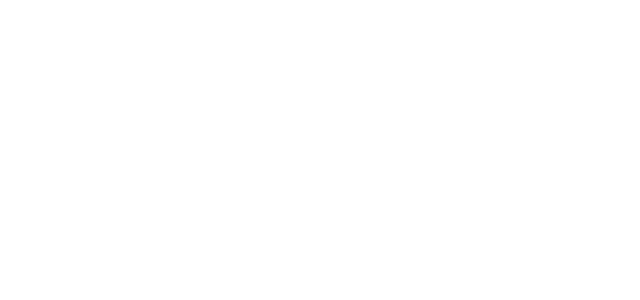
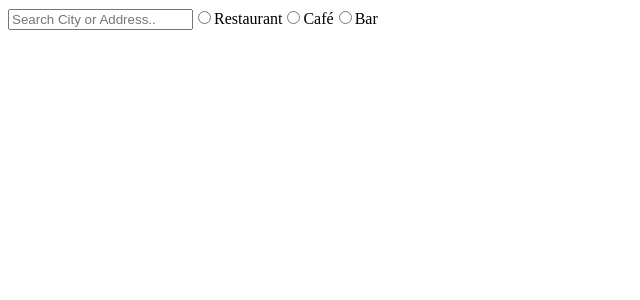
Before and after one commit to danielmoradi1/project-da395a-, a Next.js app: page / in a window 1280 px wide. Shown: the top 300 px of the page, without its empty margins (0-640 px from the left). Built offline with nearby package versions, Linux system fonts and the light colour scheme.

Commit message:
Created UI components for inputs

```diff
--- a/src/app/api/getPlaces.js
+++ b/src/app/api/getPlaces.js
@@ -2,7 +2,7 @@
 
 export default async function getPlaces() {
   //Query parameters will be broken down into filters passed in as function parameters
-  //getPlaces(type, distance) etc.
+  //getPlaces(query,radius, type, min/max price, open now, ) etc.
   const apiKey = process.env.NEXT_PUBLIC_PLACES_KEY;
   const query = "?query=restaurants%20in%20Malmö&key=";
   const baseURL = "https://maps.googleapis.com/maps/api/place/textsearch/json";
--- /dev/null
+++ b/src/app/components/SearchForm.js
@@ -0,0 +1,17 @@
+import { useState } from "react";
+import RadioInput from "./ui/RadioInput";
+import TextInput from "./ui/TextInput";
+
+export default function SearchForm() {
+  const [Error, setError] = useState();
+  const [searchResults, setSearchResults] = useState([]);
+
+  return (
+    <>
+      <TextInput placeholder="Search City or Address.." />
+      <RadioInput label="Restaurant" />
+      <RadioInput label="Café" />
+      <RadioInput label="Bar" />
+    </>
+  );
+}
--- /dev/null
+++ b/src/app/components/ui/RadioInput.js
@@ -0,0 +1,10 @@
+export default function RadioInput({ label, value, checked }) {
+  return (
+    <>
+      <label>
+        <input type="radio" name="option" />
+        {label}
+      </label>
+    </>
+  );
+}
--- /dev/null
+++ b/src/app/components/ui/TextInput.js
@@ -0,0 +1,7 @@
+export default function TextInput({ placeholder }) {
+  return (
+    <>
+      <input type="text" placeholder={placeholder} />
+    </>
+  );
+}
--- a/src/app/page.js
+++ b/src/app/page.js
@@ -1,5 +1,17 @@
 "use client";
+import { useState } from "react";
+import SearchForm from "./components/SearchForm";
 
-export default function Home() {
-  return <></>;
+export default function Application() {
+  const [places, setPlaces] = useState([]);
+
+  function addPlaces(place) {
+    setPlaces([...places, place]);
+  }
+
+  return (
+    <>
+      <SearchForm />
+    </>
+  );
 }
```
